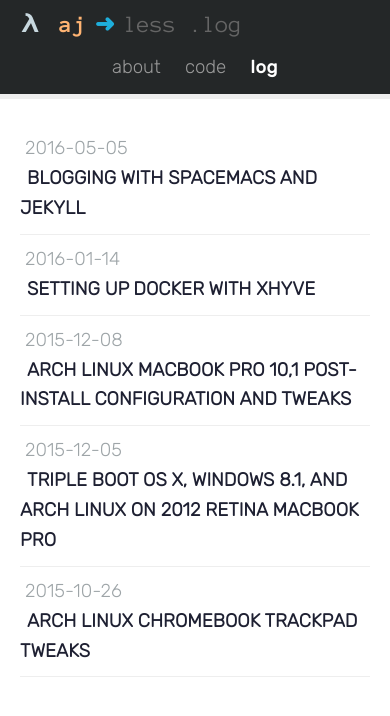
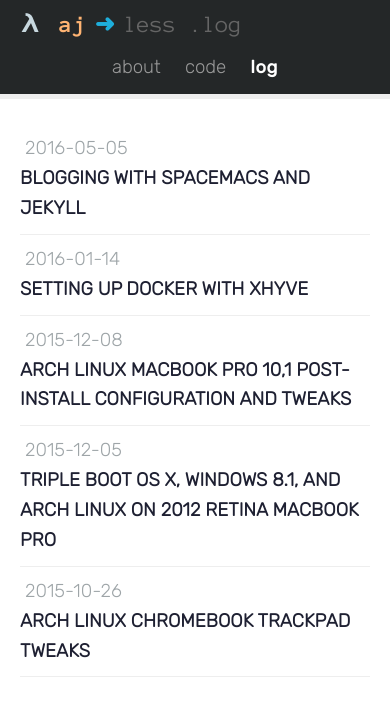
Before and after one commit to 0x414A/0x414a.github.io, a Jekyll site: the page built from index.md, in a window 390 px wide. Shown: the top 716 px of the page. Built offline with Jekyll 4.4.1, drawn with Linux system fonts in a browser that asks for light colours; nearby versions of some CDN libraries.

Commit message:
Fix responsive layout

```diff
--- a/assets/stylesheets/blog.css
+++ b/assets/stylesheets/blog.css
@@ -114,11 +114,9 @@ ul#markdown-toc a {
   text-decoration: none;
 }
 
-@media (max-width: 800px) {
-  .blog-info{
+@media (max-width: 768px) {
+  .blog-info {
     text-align: left;
   }
-  .blog-list-title {
-    padding-left: 7px;
-  }
+  .two.columns { width: 100%;}
 }
```
